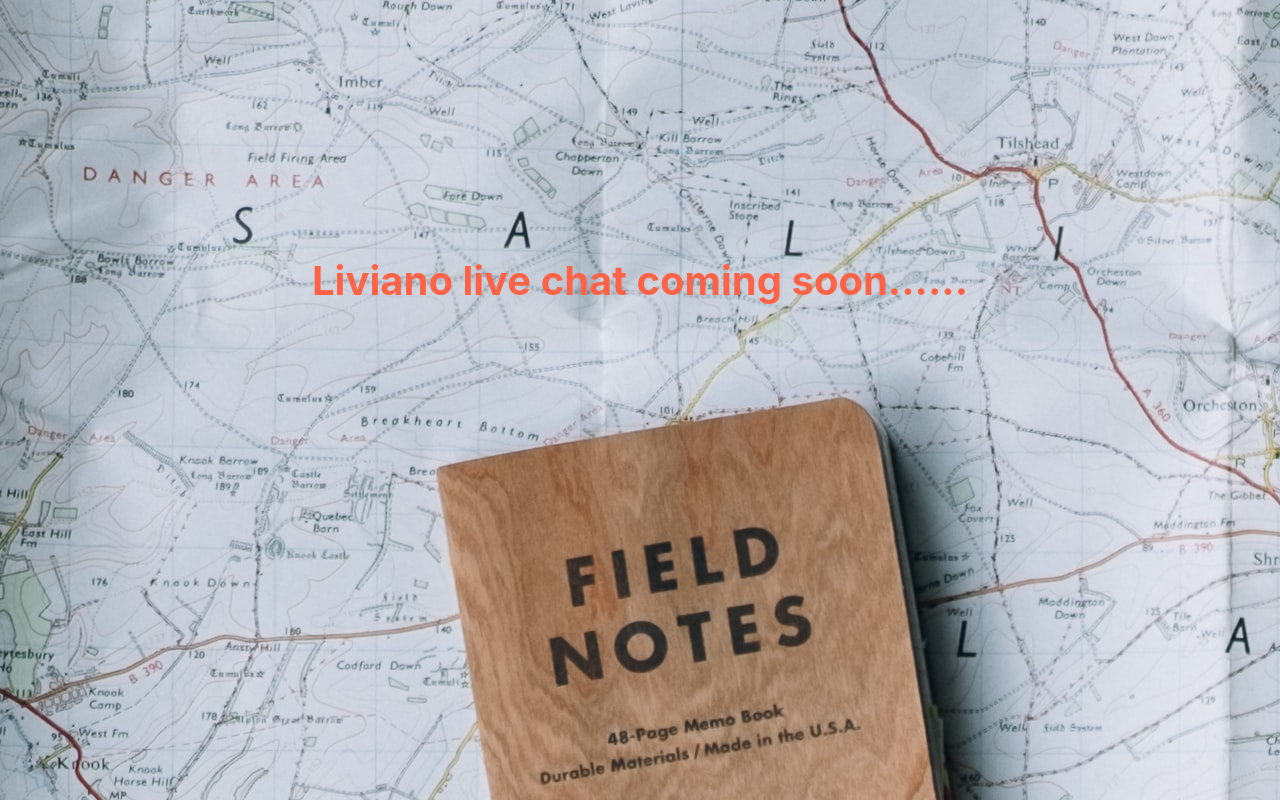
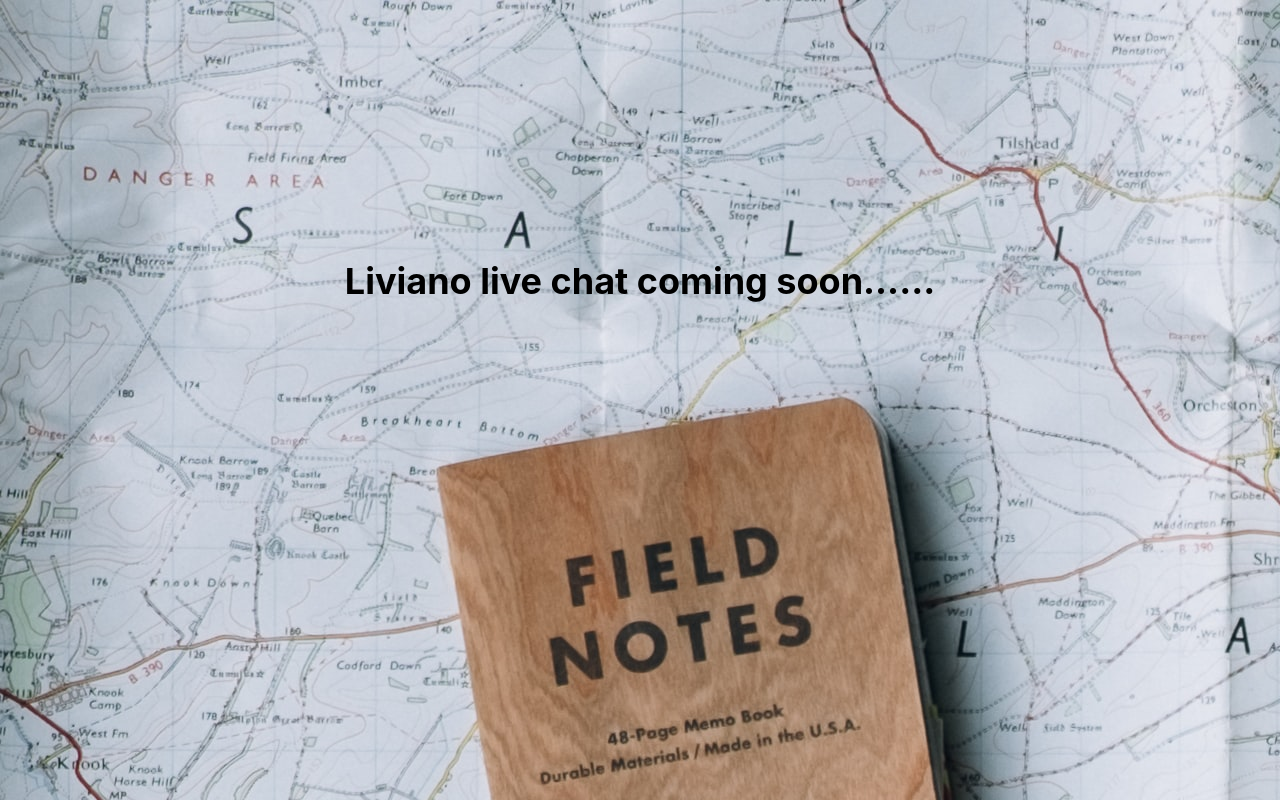
Before and after one commit to MaheshB77/Live_chat_webapp, a React (Create React App) app: page / in a window 1280 px wide. Built offline with nearby package versions, Linux system fonts and the light colour scheme.

Commit message:
Added some animation using framer-motion

```diff
--- a/package.json
+++ b/package.json
@@ -6,6 +6,7 @@
     "@testing-library/jest-dom": "^4.2.4",
     "@testing-library/react": "^9.5.0",
     "@testing-library/user-event": "^7.2.1",
+    "framer-motion": "^2.7.5",
     "react": "^16.13.1",
     "react-dom": "^16.13.1",
     "react-scripts": "3.4.3"
--- a/src/App.js
+++ b/src/App.js
@@ -1,10 +1,20 @@
 import React from "react";
 import "./App.css";
+import { motion } from "framer-motion";
 
 function App() {
     return (
         <div className="App">
-            <h1>Liviano live chat coming soon......</h1>
+            <motion.h1
+                animate={{
+                    color: "black",
+                    scale: 0.9,
+                    transition: {
+                        yoyo: 6
+                    }
+                }}>
+                Liviano live chat coming soon......
+            </motion.h1>
         </div>
     );
 }
```
Also changed, not shown: 1 other file (tests, documents, lock files or other folders).
